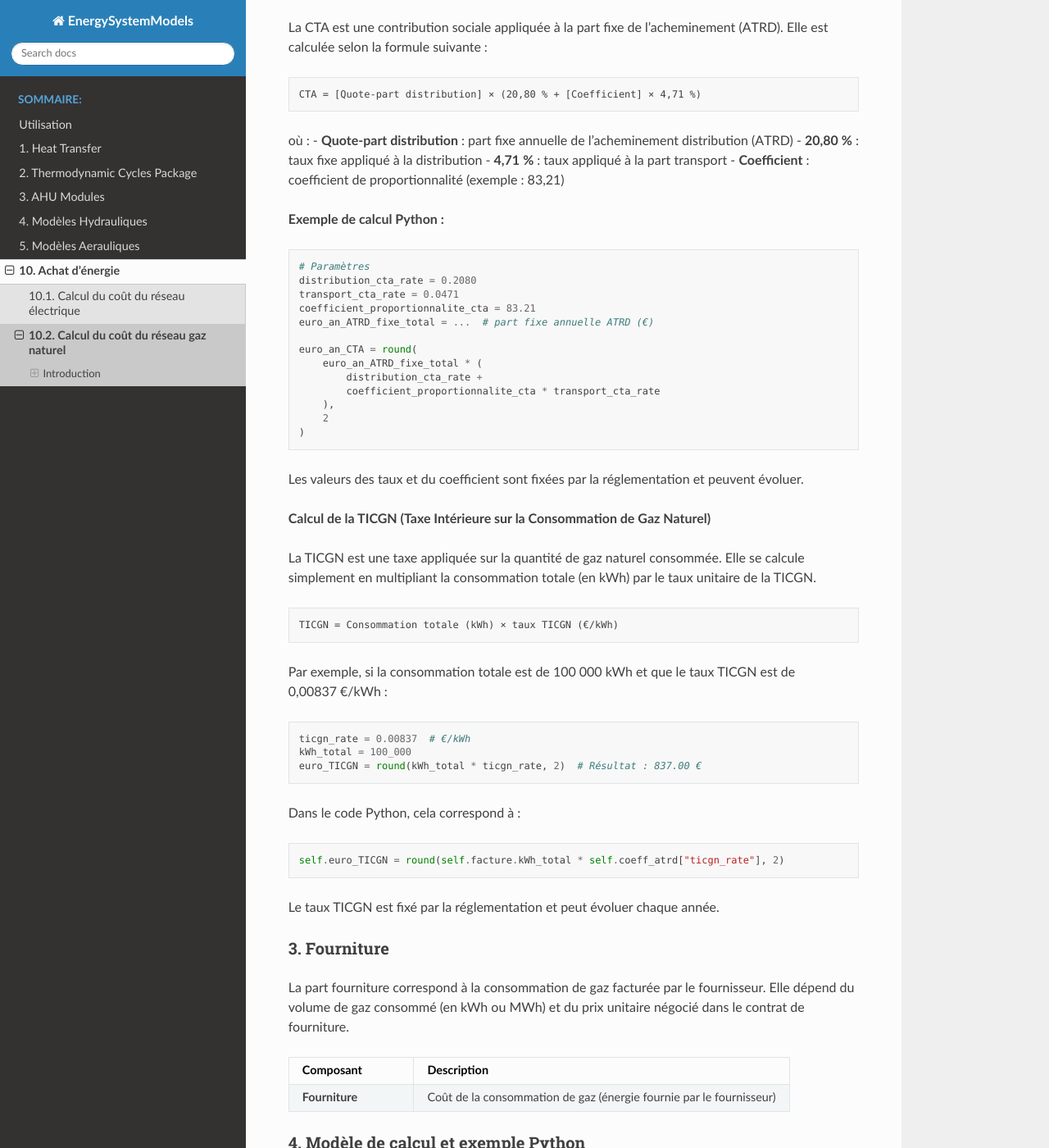
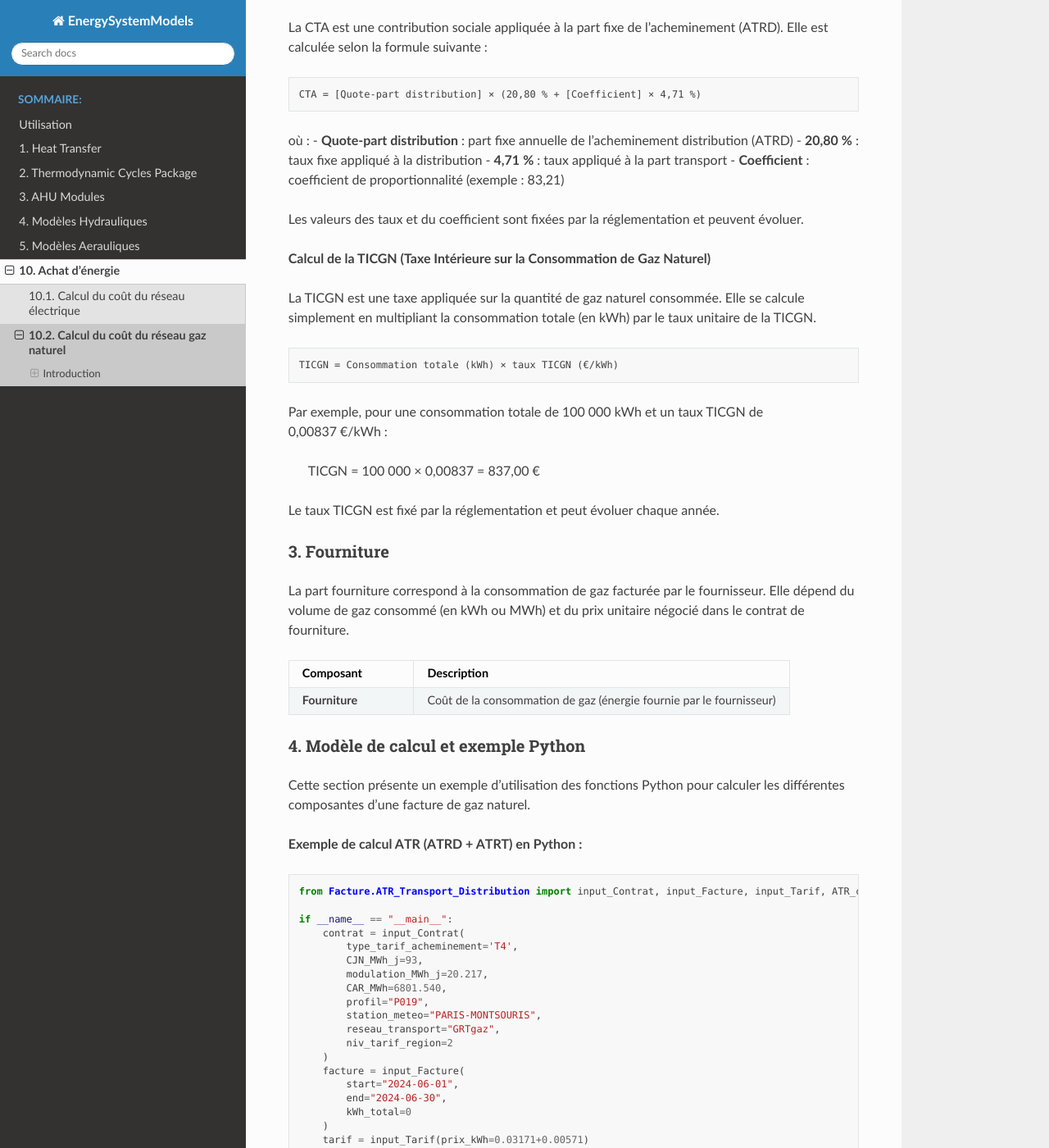
Before and after one commit to ZoheirHADID/EnergySystemModels-fr, a Sphinx documentation site: the page built from docs/source/010-achat-energie/contrat_gaz.rst, in a window 1280 px wide and 1400 px high, scrolled down 2162 px. Shown: the whole window at 82% size. Built offline with Sphinx 7.4.7 and the Read the Docs theme 3.1.0, drawn with Linux system fonts in a browser that asks for light colours; pages that are not in the unit, such as notebooks, are missing from menus.

Commit message:
contrat_gaz

```diff
--- a/docs/source/010-achat-energie/contrat_gaz.rst
+++ b/docs/source/010-achat-energie/contrat_gaz.rst
@@ -122,7 +122,8 @@ Cette partie regroupe les taxes et contributions obligatoires appliquées à la
 
 **Calcul de la CTA (Contribution Tarifaire d’Acheminement)**
 
-La CTA est une contribution sociale appliquée à la part fixe de l’acheminement (ATRD). Elle est calculée selon la formule suivante :
+La CTA est une contribution sociale appliquée à la part fixe de l’acheminement (ATRD).
+Elle est calculée selon la formule suivante :
 
 .. code-block:: text
 
@@ -134,47 +135,20 @@ où :
 - **4,71 %** : taux appliqué à la part transport
 - **Coefficient** : coefficient de proportionnalité (exemple : 83,21)
 
-**Exemple de calcul Python :**
-
-.. code-block:: python
-
-   # Paramètres
-   distribution_cta_rate = 0.2080
-   transport_cta_rate = 0.0471
-   coefficient_proportionnalite_cta = 83.21
-   euro_an_ATRD_fixe_total = ...  # part fixe annuelle ATRD (€)
-
-   euro_an_CTA = round(
-       euro_an_ATRD_fixe_total * (
-           distribution_cta_rate +
-           coefficient_proportionnalite_cta * transport_cta_rate
-       ),
-       2
-   )
-
 Les valeurs des taux et du coefficient sont fixées par la réglementation et peuvent évoluer.
 
 **Calcul de la TICGN (Taxe Intérieure sur la Consommation de Gaz Naturel)**
 
-La TICGN est une taxe appliquée sur la quantité de gaz naturel consommée. Elle se calcule simplement en multipliant la consommation totale (en kWh) par le taux unitaire de la TICGN.
+La TICGN est une taxe appliquée sur la quantité de gaz naturel consommée.
+Elle se calcule simplement en multipliant la consommation totale (en kWh) par le taux unitaire de la TICGN.
 
 .. code-block:: text
 
    TICGN = Consommation totale (kWh) × taux TICGN (€/kWh)
 
-Par exemple, si la consommation totale est de 100 000 kWh et que le taux TICGN est de 0,00837 €/kWh :
+Par exemple, pour une consommation totale de 100 000 kWh et un taux TICGN de 0,00837 €/kWh :
 
-.. code-block:: python
-
-   ticgn_rate = 0.00837  # €/kWh
-   kWh_total = 100_000
-   euro_TICGN = round(kWh_total * ticgn_rate, 2)  # Résultat : 837.00 €
-
-Dans le code Python, cela correspond à :
-
-.. code-block:: python
-
-   self.euro_TICGN = round(self.facture.kWh_total * self.coeff_atrd["ticgn_rate"], 2)
+   TICGN = 100 000 × 0,00837 = 837,00 €
 
 Le taux TICGN est fixé par la réglementation et peut évoluer chaque année.
 
```
